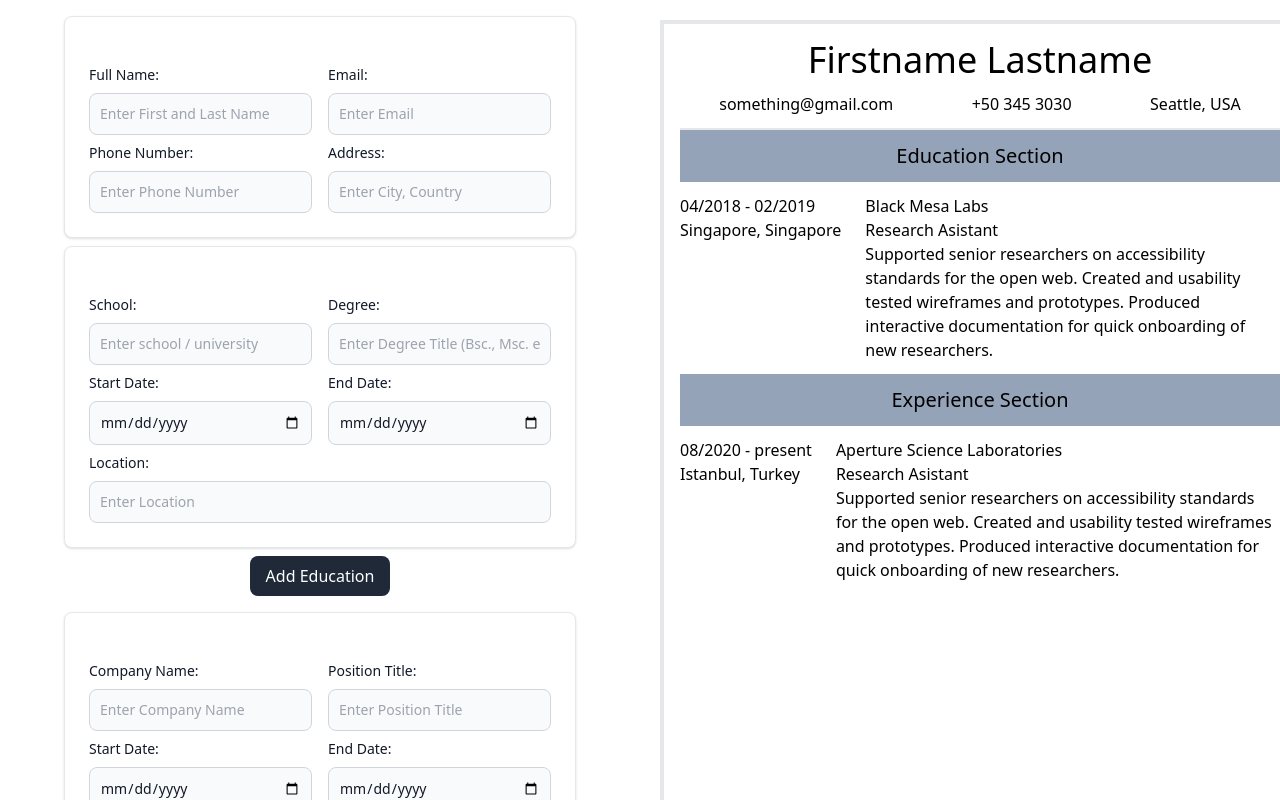
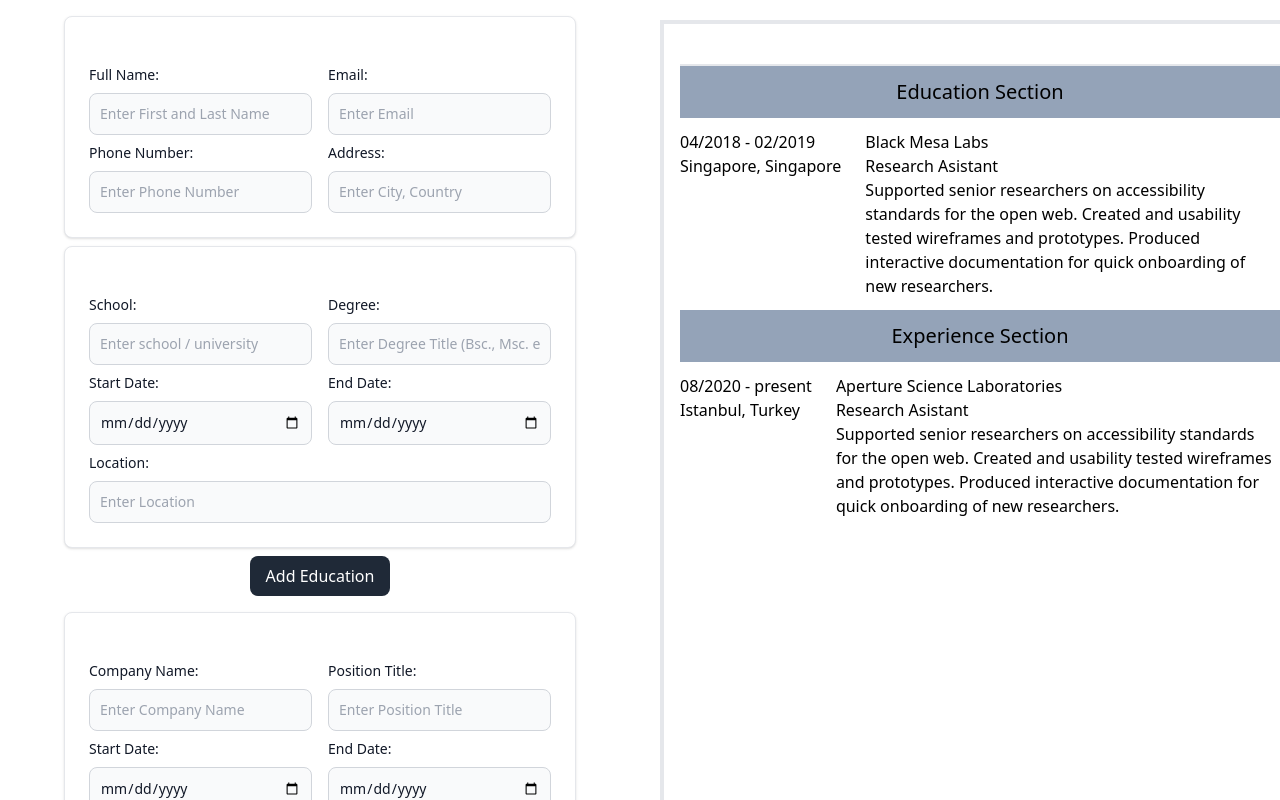
Before and after one commit to Mcorduk/cv-app, a React (Vite) app: page / in a window 1280 px wide. Shown: the top 800 px of the page. Built offline with nearby package versions, Linux system fonts and the light colour scheme.

Commit message:
feat: add props to both aside and cvdisplay
hook the onChange and value for generalInfo input full name to test and it works

```diff
--- a/src/components/Aside.jsx
+++ b/src/components/Aside.jsx
@@ -4,10 +4,10 @@
 import { ExperienceForm } from "./Forms/ExperienceForm";
 import { GeneralForm } from "./Forms/GeneralForm";
 
-export default function Aside() {
+export default function Aside({ generalInfo, updateGeneral }) {
   return (
     <div className="flex flex-col items-center min-w-100 max-w-screen-sm w-1/2 p-4 dark:bg-gray-700 gap-2">
-      <GeneralForm />
+      <GeneralForm generalInfo={generalInfo} updateGeneral={updateGeneral} />
       <EducationForm />
       <Collapse text="Add Education">
         {" "}
--- a/src/components/Forms/GeneralForm.jsx
+++ b/src/components/Forms/GeneralForm.jsx
@@ -1,7 +1,7 @@
 import React from "react";
 import InputField from "./InputField";
 
-export function GeneralForm() {
+export function GeneralForm({ generalInfo, updateGeneral }) {
   return (
     <div className="w-full max-w-lg p-4 bg-white border border-gray-200 rounded-lg shadow sm:p-6 md:p-6 md:pt-4 dark:bg-gray-800 dark:border-gray-700">
       <h1 className="text-white pb-2">General Section</h1>
@@ -12,6 +12,8 @@
             text="Full Name"
             placeholder="Enter First and Last Name "
             className="flex-grow pr-4"
+            value={generalInfo.fullName}
+            onChange={(e) => updateGeneral("fullName", e.target.value)}
           />
           <InputField
             name="email"
--- a/src/components/Forms/InputField.jsx
+++ b/src/components/Forms/InputField.jsx
@@ -23,7 +23,7 @@
         name={name}
         value={value}
         placeholder={placeholder}
-        onChange=""
+        onChange={onChange}
       ></input>
       {/* <p>Input Value: {inputValue}</p> */}
     </div>
--- a/src/components/Headers/CvHeader.jsx
+++ b/src/components/Headers/CvHeader.jsx
@@ -1,13 +1,13 @@
 import React from "react";
 
-export default function CvHeader() {
+export default function CvHeader({ generalInfo }) {
   return (
     <div className="flex flex-col justify-center items-center w-auto border-b-2">
-      <h1 className="text-4xl">Firstname Lastname</h1>
+      <h1 className="text-4xl">{generalInfo.fullName}</h1>
       <ul className="flex justify-around size-full py-3">
-        <li>something@gmail.com</li>
-        <li> +50 345 3030</li>
-        <li>Seattle, USA</li>
+        <li>{generalInfo.email}</li>
+        <li>{generalInfo.number}</li>
+        <li>{generalInfo.address}</li>
       </ul>
     </div>
   );
```
